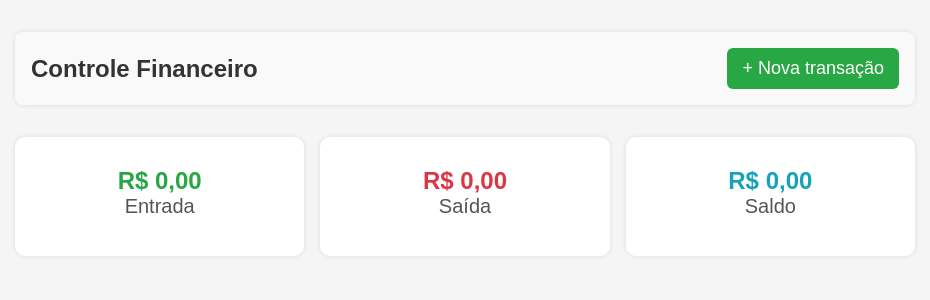
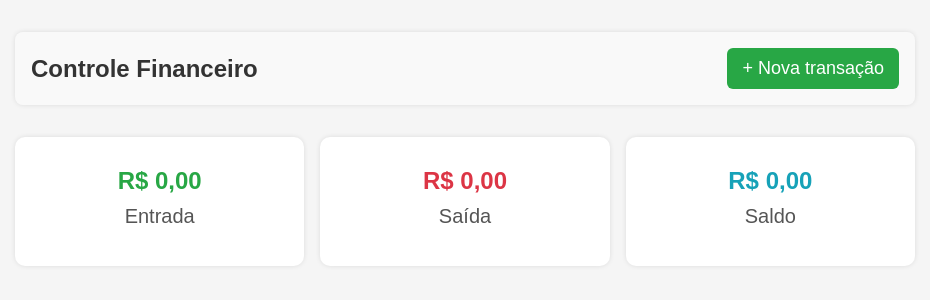
Before and after one commit to agripe049/controle-financeiro, a React app: page / in a window 1280 px wide. Shown: the top 300 px of the page, without its empty margins (175-1105 px from the left). Built offline with nearby package versions, Linux system fonts and the light colour scheme; the HTML template or start-up script is replaced by a standard one.

Commit message:
Ajustes em Summary

```diff
--- a/src/components/Summary/Summary.css
+++ b/src/components/Summary/Summary.css
@@ -24,6 +24,9 @@
 
 .card strong {
     font-size: 24px;
+    margin-bottom: 10px;
+    display: block;
+
 }
 
 .entrada strong{
```
